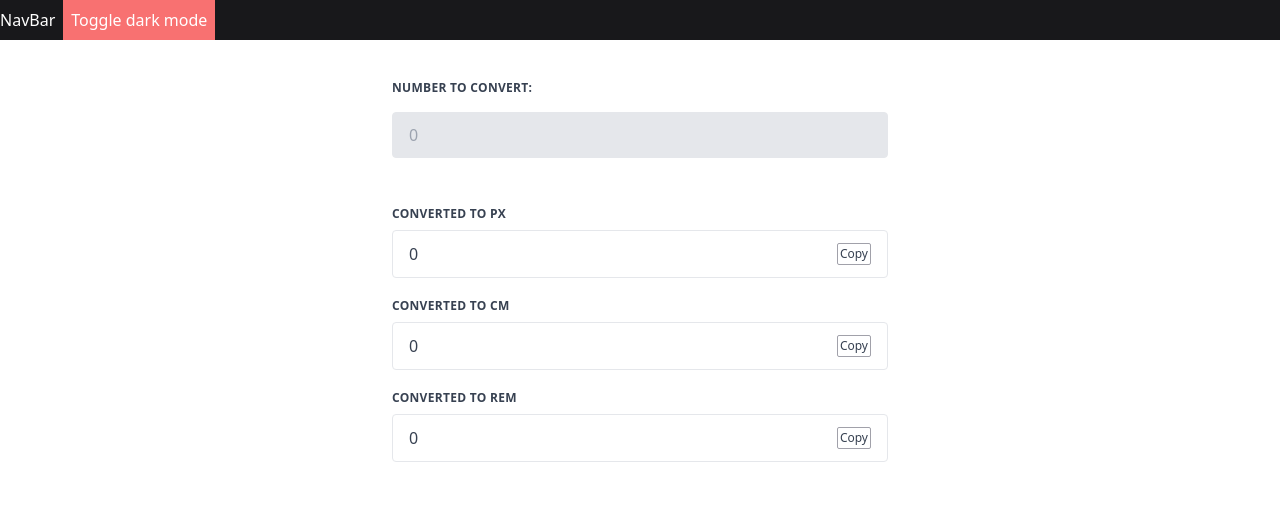
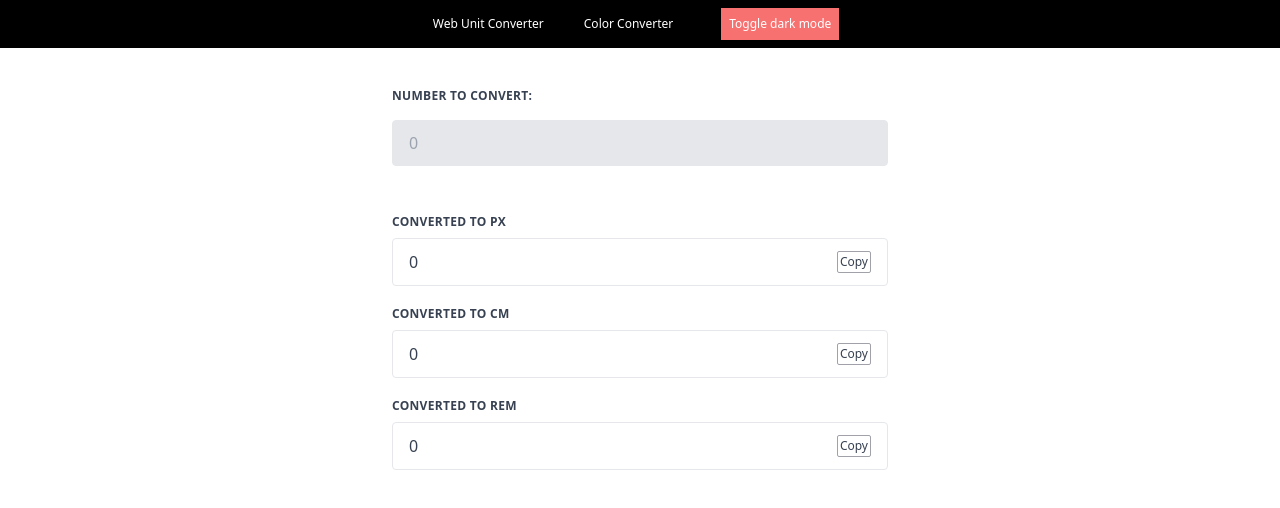
Before and after one commit to aiberk/webdevtools, a React (Vite) app: page / in a window 1280 px wide. Shown: the top 508 px of the page. Built offline with nearby package versions, Linux system fonts and the light colour scheme.

Commit message:
Added copy to clipboard functionality

```diff
--- a/src/components/NavBar.tsx
+++ b/src/components/NavBar.tsx
@@ -14,14 +14,17 @@ function NavBar({}: Props) {
   };
 
   return (
-    <div className="w-screen h-10 bg-zinc-900 text-white">
-      NavBar
+    <div className="w-screen  bg-black text-white flex flex-row justify-center gap-10 items-center p-2">
+      <nav className="flex flex-row justify-between gap-10 items-center max-w-xl text-xs">
+        <a href="/"> Web Unit Converter</a>
+        <a href="/"> Color Converter</a>
         <button
           className="bg-red-400 dark:bg-blue-500 ml-2 mr-2 p-2"
           onClick={handleOnClick}
         >
           Toggle {colorTheme} mode
         </button>
+      </nav>
     </div>
   );
 }
--- a/src/components/UnitConverterDisplay.tsx
+++ b/src/components/UnitConverterDisplay.tsx
@@ -8,10 +8,19 @@ type Props = {
 };
 
 const UnitConverterDisplay = (props: Props) => {
-  const [clipboard, setClipboard] = useState("");
+  const [clipboard, setClipboard] = useState<string>("");
+  const [showMessage, setShowMessage] = useState<boolean>(false);
 
-  const myFunc = () => {
-    alert(`${props.label} clicked`);
+  const handleOnClick = (
+    event: React.MouseEvent<HTMLButtonElement, MouseEvent>
+  ) => {
+    event.preventDefault();
+    setShowMessage(true);
+    navigator.clipboard.writeText(convertedText);
+    setTimeout(() => {
+      // After 3 seconds set the show value to false
+      setShowMessage(false);
+    }, 1500);
   };
 
   let text = props.input * props.equation;
@@ -28,14 +37,20 @@ const UnitConverterDisplay = (props: Props) => {
         <p>{text}</p>
         <button
           onClick={(event) => {
-            event.preventDefault();
-            navigator.clipboard.writeText(convertedText);
+            handleOnClick(event);
           }}
           className="border-zinc-400 border p-0.5 rounded-sm text-xs"
         >
           Copy
         </button>
       </div>
+      {showMessage ? (
+        <div className="w-200 h-200 bg-pink-100 border border-pink-300 rounded-sm p-2 flex flex-row justify-center">
+          {convertedText} copied to clipboard!
+        </div>
+      ) : (
+        <></>
+      )}
     </>
   );
 };
```
Lines whose indentation alone changed are shown as unchanged.
